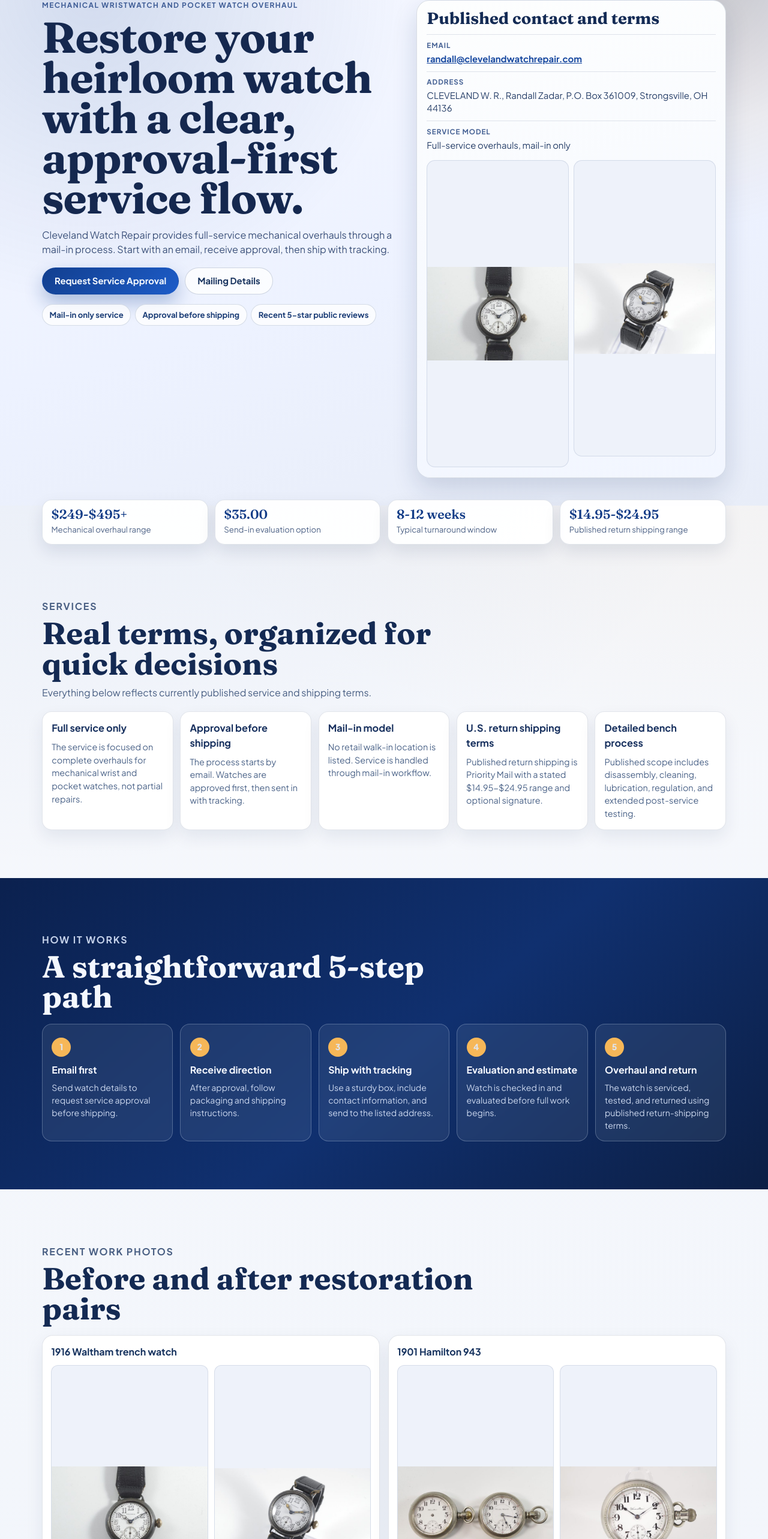
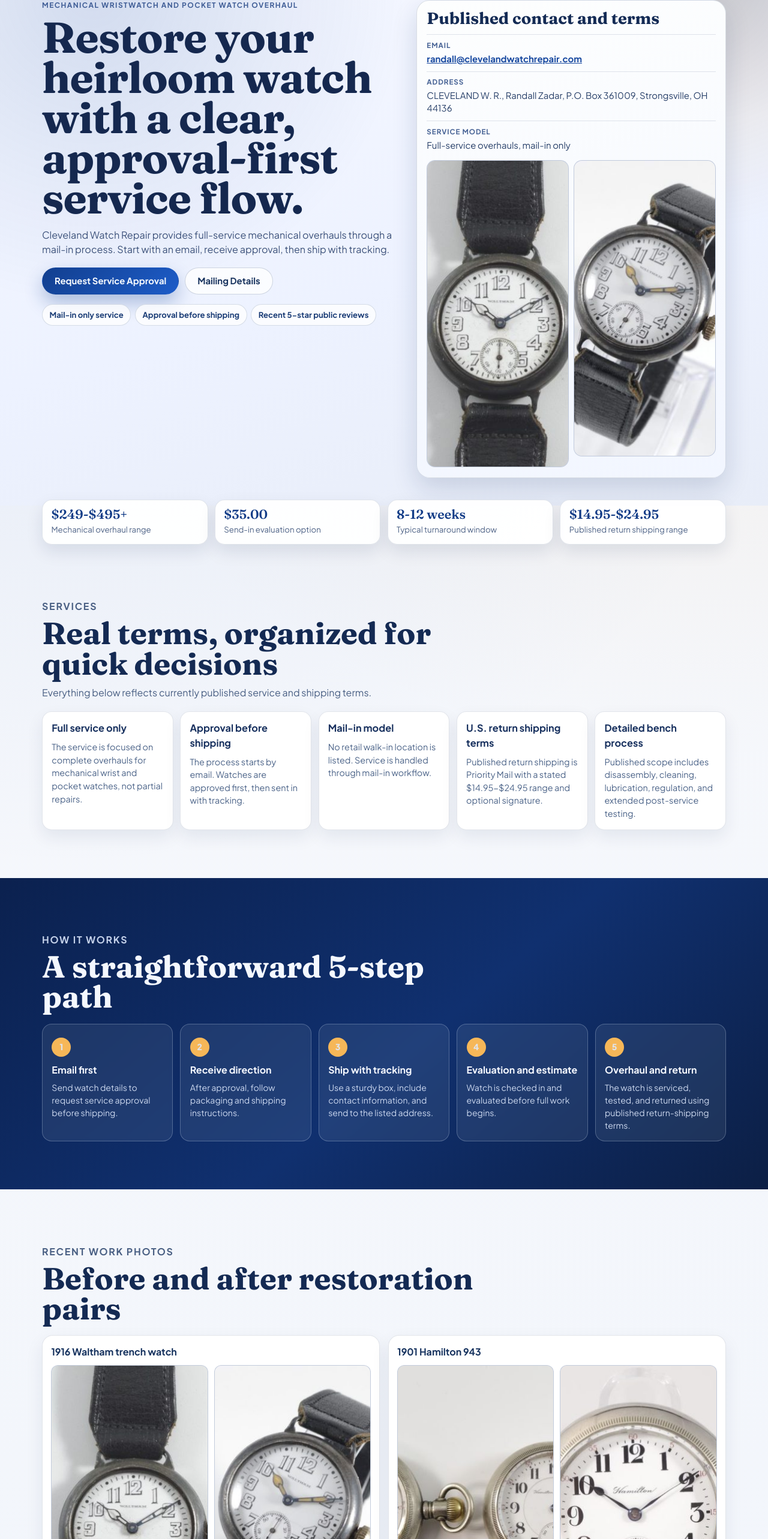
Before and after one commit to ediftw17/cleveland-watch-repair-redesign-v3, a React (Vite) app: page / in a window 1280 px wide. Shown: the part 167-2733 px from the top of the page at 60% size. Built offline with nearby package versions, Linux system fonts and the light colour scheme.

Commit message:
Improve photo card rendering and remove letterboxing

```diff
--- a/src/App.css
+++ b/src/App.css
@@ -274,11 +274,12 @@
 .hero-pair img {
   width: 100%;
   aspect-ratio: 4 / 3;
-  object-fit: contain;
+  object-fit: cover;
+  object-position: center;
   display: block;
   border-radius: 0.88rem;
   border: 1px solid rgba(20, 52, 106, 0.12);
-  background: #eef2fa;
+  background: #d9dfec;
 }
 
 .metrics {
@@ -462,11 +463,12 @@
 .pair-images img {
   width: 100%;
   aspect-ratio: 4 / 3;
-  object-fit: contain;
+  object-fit: cover;
+  object-position: center;
   display: block;
   border-radius: 12px;
   border: 1px solid rgba(18, 46, 96, 0.11);
-  background: #eef2fa;
+  background: #d9dfec;
 }
 
 .pair-images figcaption {
```
